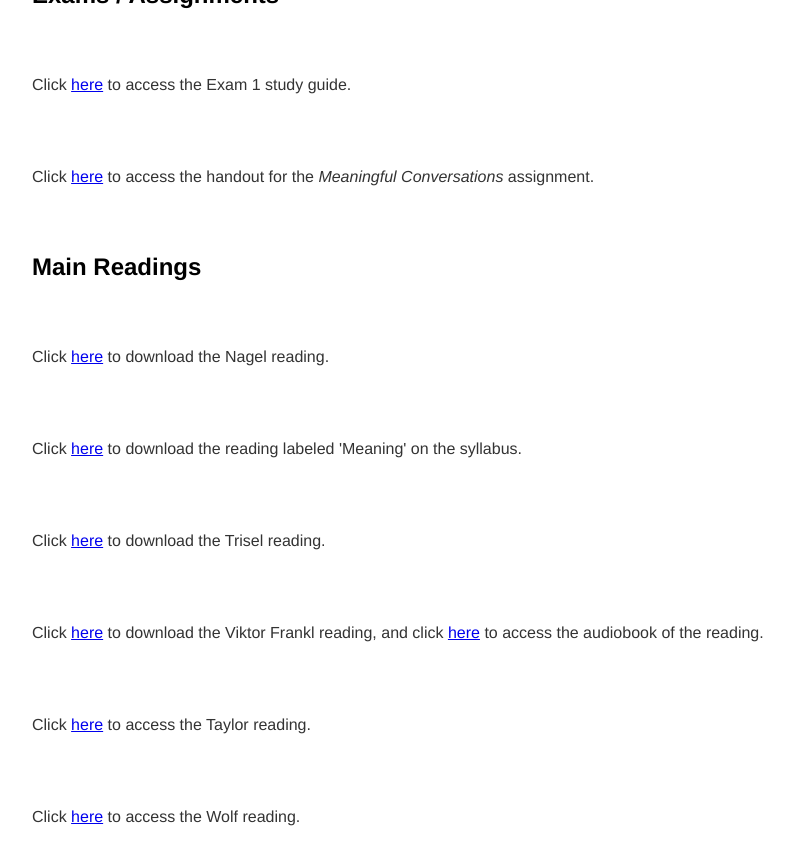
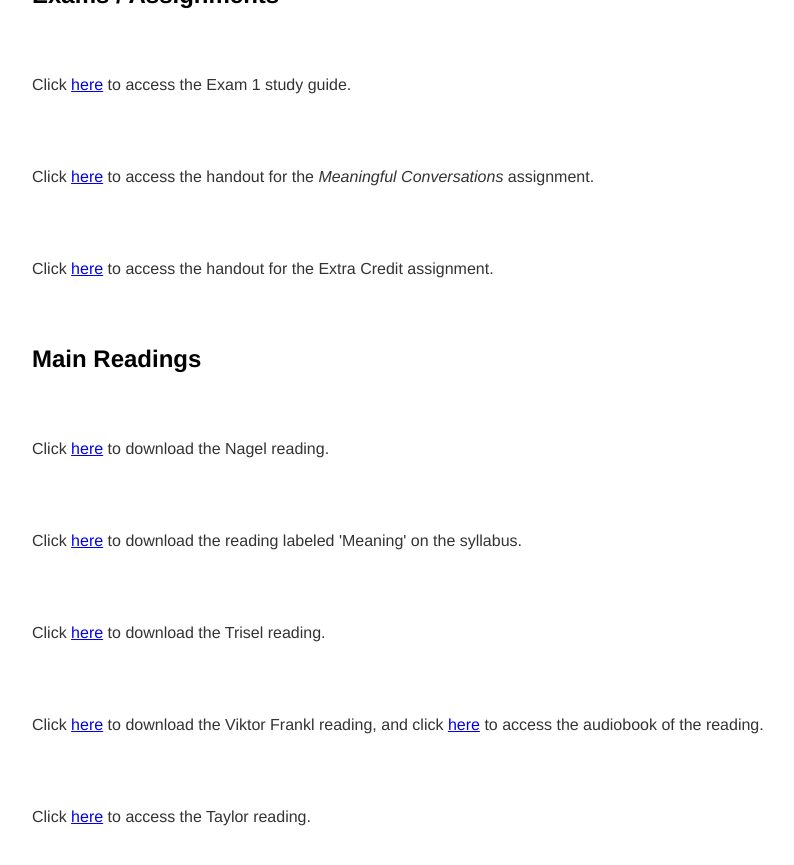
Before and after one commit to kevinjpatton/kevinjpatton.github.io, a Jekyll site: the page built from teaching/phil_1010/index.html, in a window 1280 px wide and 900 px high, scrolled down 410 px. Shown: the top 865 px of the window, without its empty margins (160-954 px from the left). Built offline with Jekyll 4.4.1, drawn with Linux system fonts in a browser that asks for light colours; Markdown is read by kramdown in place of the engine named in the settings.

Commit message:
Update index.html

```diff
--- a/teaching/phil_1010/index.html
+++ b/teaching/phil_1010/index.html
@@ -8,6 +8,8 @@ title: Teaching - Phil 1010
 <h2>Exams / Assignments</h2>
 <p>Click <a href="/teaching/phil_1010/Phil1010_Exam 1.pdf" target="_blank">here</a> to access the Exam 1 study guide.</p>
 <p>Click <a href="/teaching/phil_1010/Handout - Interview Assignment.pdf" target="_blank">here</a> to access the handout for the <i>Meaningful Conversations</i> assignment.</p>
+<p>Click <a href="/teaching/phil_1010/Handout - Bak EC - Phil1010.pdf" target="_blank">here</a> to access the handout for the Extra Credit assignment.</p>
+
 <h2>Main Readings</h2>
 <p>Click <a href="/teaching/phil_1010/Thomas Nagel - Mortal Questions.pdf" target="_blank">here</a> to download the Nagel reading.</p>
 <p>Click <a href="/teaching/phil_1010/The Meaning of Life and the Great Philosophers.pdf" target="_blank">here</a> to download the reading labeled 'Meaning' on the syllabus.</p>
```
